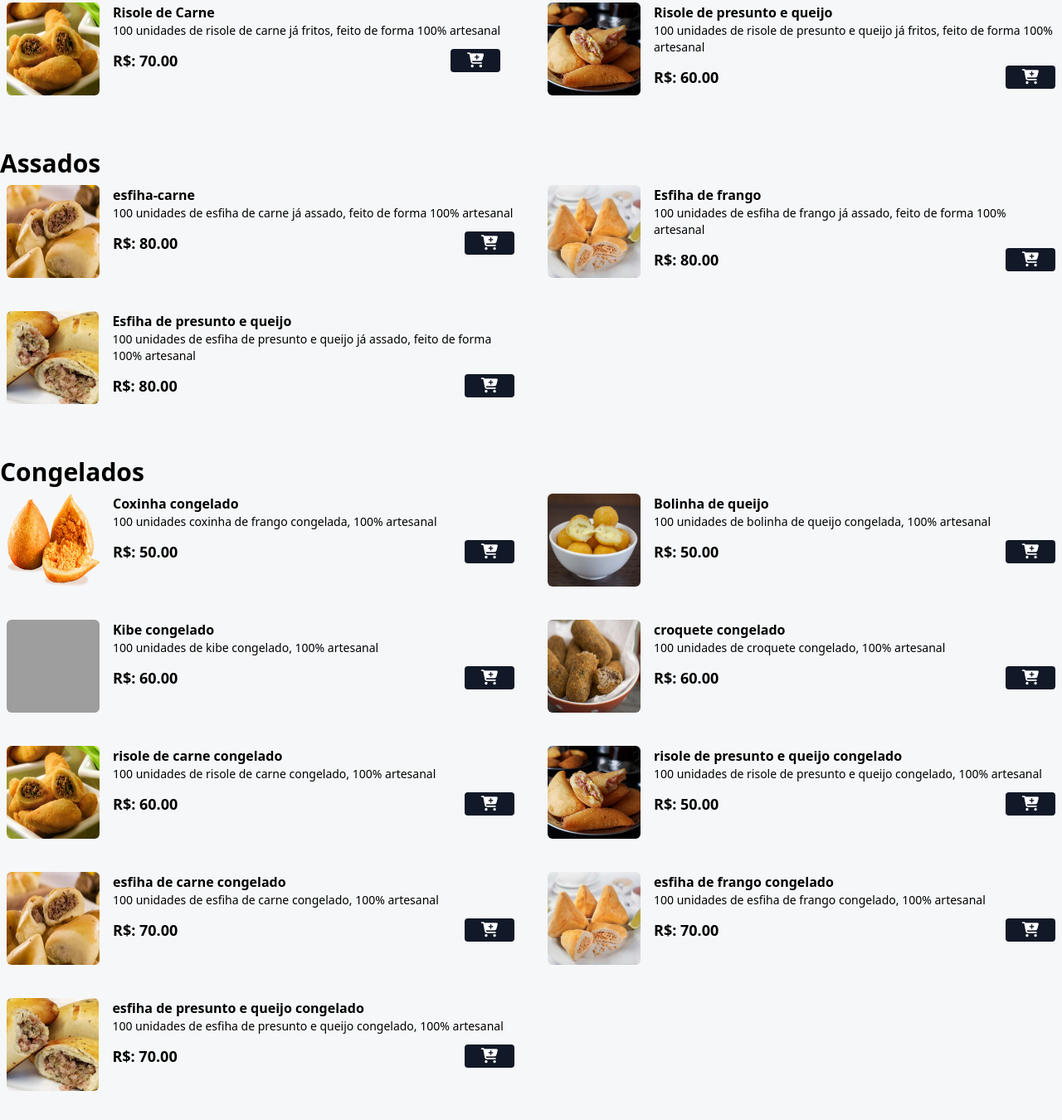
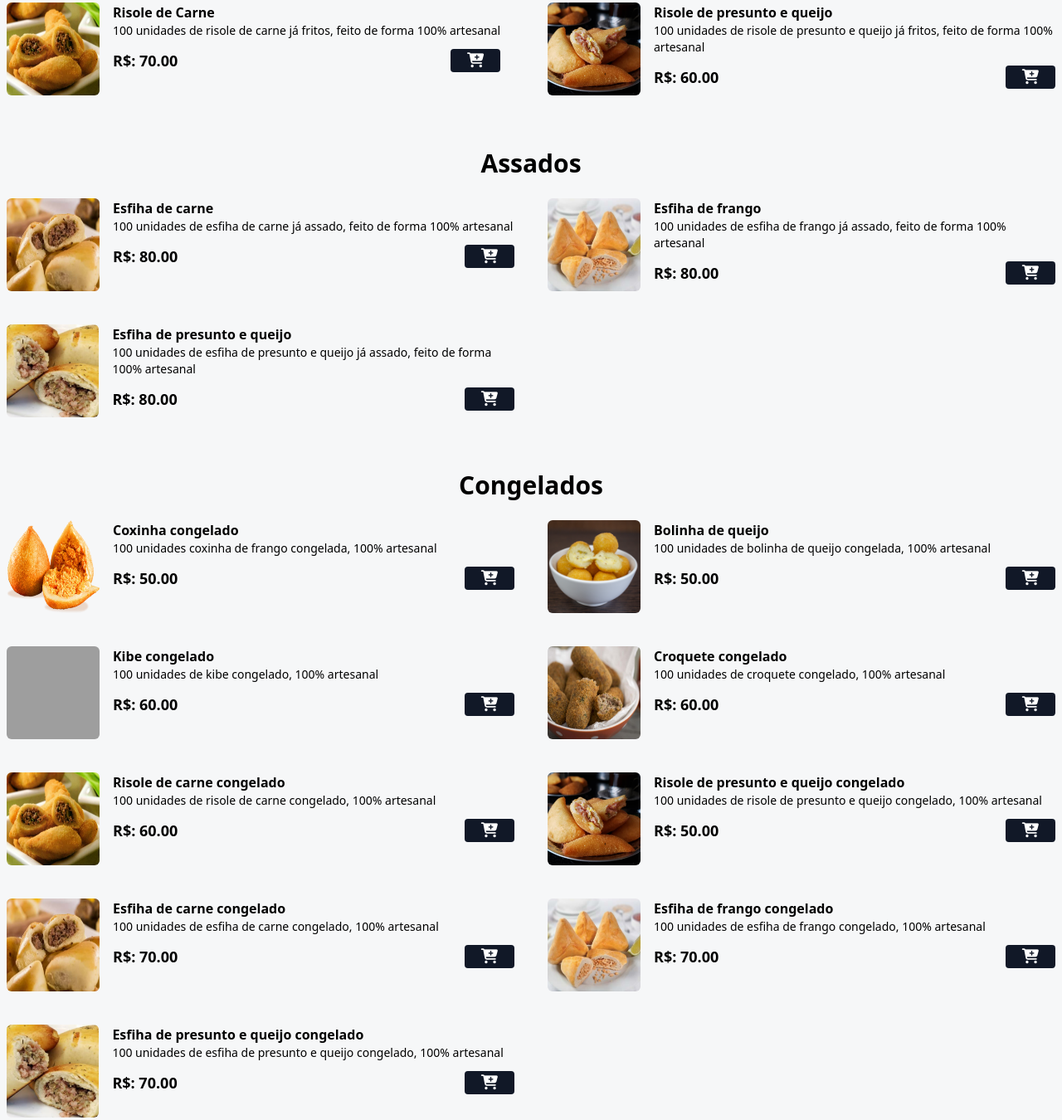
Before and after one commit to Andre-peixoto-lopes/MJ_salgados, a website: page index.html in a window 1280 px wide. Shown: the part 817-2167 px from the top of the page at 83% size. Drawn offline with nearby package versions, Linux system fonts and the light colour scheme; grey boxes are pictures that could not be loaded.

Commit message:
Add files via upload

```diff
--- a/index.html
+++ b/index.html
@@ -37,8 +37,10 @@
             <span class="text-white font-medium">Rua Augusto Gonçalves Nº 100, Itupeva-SP</span>
 
             <div class="bg-green-600 px-4 py-1 rounded-lg mt-5" id="date-span">
-                <span class="text-white font-medium">Seg à Dom - 8:00 as 22:00</span>
+                <span class="text-white font-medium">Pedidos sob encomenda</span>
             </div>
+
+            <span class="text-white font-medium py-3">Contato: (11) 997782236</span>
         </div>
     </header>
     <!-- header -->
@@ -175,7 +177,7 @@
         </main>
 
         <section class="mx-auto max-w-7xl my-2">
-            <h2 class="font-bold text-3xl">Assados</h2>
+            <h2 class="text-2xl md:text-3xl font-bold text-center mt-9 mb-6">Assados</h2>
         </section>
 
         <!-- bebidas -->
@@ -185,7 +187,7 @@
                 <img src="assets/esfiha-carne.png" alt="esfiha-carne" class="w-28 h-28 rounded-md hover:scale-110 duration-300">
 
                 <div class="w-full">
-                    <p class="font-bold">esfiha-carne</p>
+                    <p class="font-bold">Esfiha de carne</p>
                     <p class="text-sm">100 unidades de esfiha de carne já assado, feito de forma 100% artesanal</p>
 
                     <div class="flex items-center gap-2 justify-between mt-3">
@@ -243,7 +245,7 @@
             <!-- Fim bebida item-->
         </div>
         <section class="mx-auto max-w-7xl my-2">
-            <h2 class="font-bold text-3xl">Congelados</h2>
+            <h2 class="text-2xl md:text-3xl font-bold text-center mt-9 mb-6">Congelados</h2>
         </section>
 
         <!-- bebidas -->
@@ -316,7 +318,7 @@
                     class="w-28 h-28 rounded-md hover:scale-110 duration-300">
 
                 <div class="w-full">
-                    <p class="font-bold">croquete congelado</p>
+                    <p class="font-bold">Croquete congelado</p>
                     <p class="text-sm">100 unidades de croquete congelado, 100% artesanal</p>
 
                     <div class="flex items-center gap-2 justify-between mt-3">
@@ -337,7 +339,7 @@
                     class="w-28 h-28 rounded-md hover:scale-110 duration-300">
 
                 <div class="w-full">
-                    <p class="font-bold">risole de carne congelado</p>
+                    <p class="font-bold">Risole de carne congelado</p>
                     <p class="text-sm">100 unidades de risole de carne congelado, 100% artesanal</p>
 
                     <div class="flex items-center gap-2 justify-between mt-3">
@@ -358,7 +360,7 @@
                     class="w-28 h-28 rounded-md hover:scale-110 duration-300">
 
                 <div class="w-full">
-                    <p class="font-bold">risole de presunto e queijo congelado</p>
+                    <p class="font-bold">Risole de presunto e queijo congelado</p>
                     <p class="text-sm">100 unidades de risole de presunto e queijo congelado, 100% artesanal</p>
 
                     <div class="flex items-center gap-2 justify-between mt-3">
@@ -379,7 +381,7 @@
                     class="w-28 h-28 rounded-md hover:scale-110 duration-300">
 
                 <div class="w-full">
-                    <p class="font-bold">esfiha de carne congelado</p>
+                    <p class="font-bold">Esfiha de carne congelado</p>
                     <p class="text-sm">100 unidades de esfiha de carne congelado, 100% artesanal</p>
 
                     <div class="flex items-center gap-2 justify-between mt-3">
@@ -400,7 +402,7 @@
                     class="w-28 h-28 rounded-md hover:scale-110 duration-300">
 
                 <div class="w-full">
-                    <p class="font-bold">esfiha de frango congelado</p>
+                    <p class="font-bold">Esfiha de frango congelado</p>
                     <p class="text-sm">100 unidades de esfiha de frango congelado, 100% artesanal</p>
 
                     <div class="flex items-center gap-2 justify-between mt-3">
@@ -421,7 +423,7 @@
                     class="w-28 h-28 rounded-md hover:scale-110 duration-300">
 
                 <div class="w-full">
-                    <p class="font-bold">esfiha de presunto e queijo congelado</p>
+                    <p class="font-bold">Esfiha de presunto e queijo congelado</p>
                     <p class="text-sm">100 unidades de esfiha de presunto e queijo congelado, 100% artesanal</p>
 
                     <div class="flex items-center gap-2 justify-between mt-3">
--- a/script.js
+++ b/script.js
@@ -171,7 +171,7 @@ checkoutBtn.addEventListener("click", function(){
 function checkRestaurantOpen() {
     const data = new Date();
     const hora = data.getHours();
-    return hora >= 6 && hora < 22;
+    return hora >= 1 && hora < 23;
 }
 
 const spanItem = document.getElementById("date-span")
```
Also changed, not shown: styles/output.css, 1 other file.
